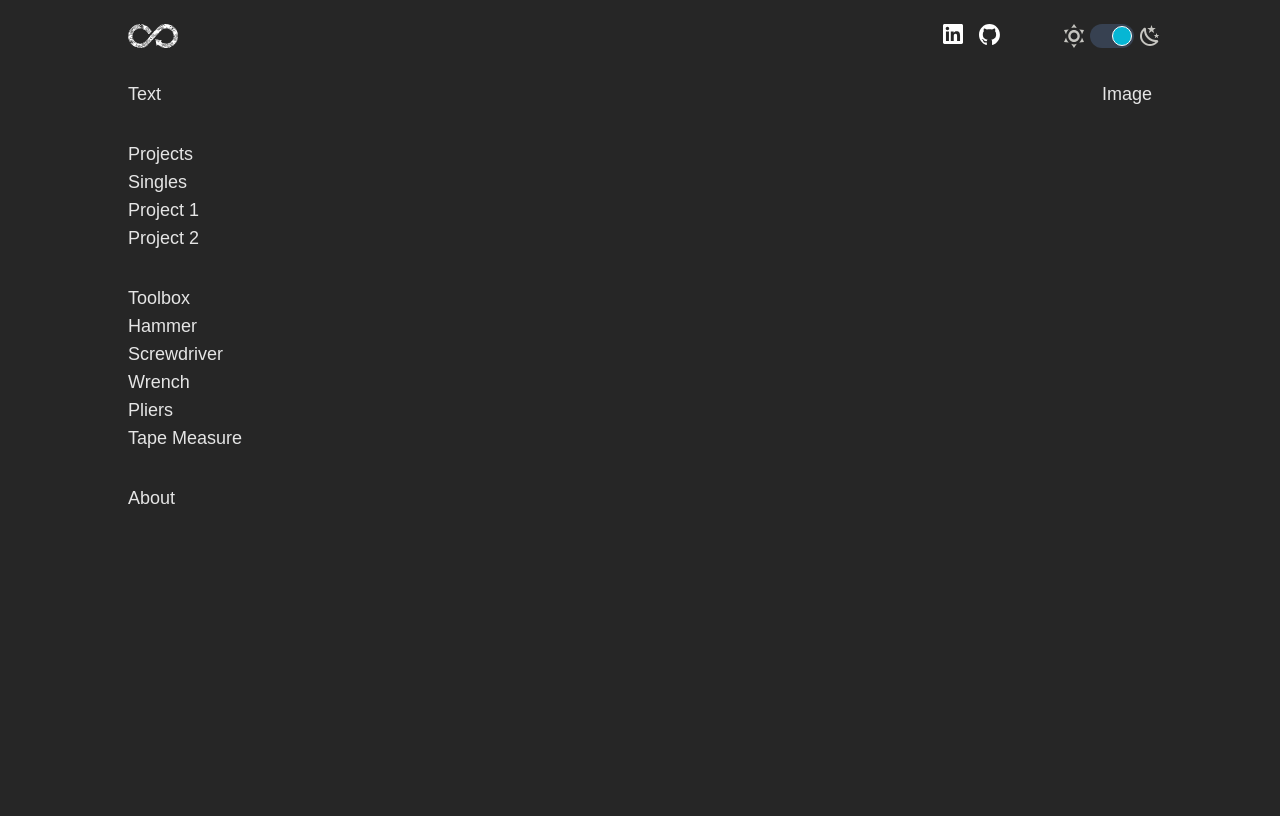
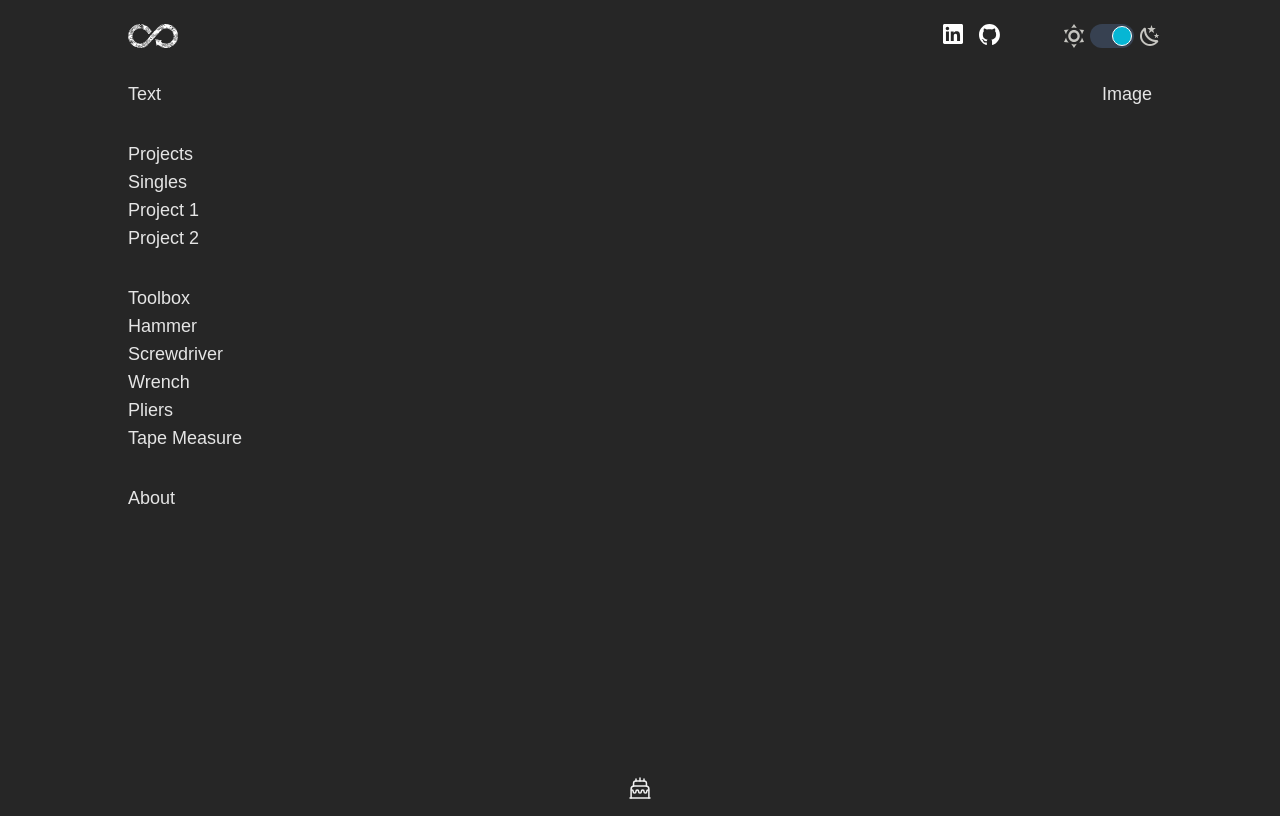
Before and after one commit to alexanderstoehr/Portfolio, a React (Vite) app in the folder portfolio-as/: page / in a window 1280 px wide. Built offline with nearby package versions, Linux system fonts and the light colour scheme.

Commit message:
added footer

```diff
--- a/portfolio-as/src/App.jsx
+++ b/portfolio-as/src/App.jsx
@@ -4,6 +4,7 @@ import Hero from "./components/Hero.jsx";
 import About from "./components/About.jsx";
 import Header from "./components/Header.jsx";
 import {useEffect, useState} from "react";
+import Footer from "./components/Footer.jsx";
 
 function App() {
 
@@ -18,12 +19,14 @@ function App() {
     }
 
     return (
-        <div className="flex flex-col align-middle gap-8 mt-4 w-full max-w-screen-lg mx-auto w-screen px-8 xl:w-[1200px] xl:p-0">
+        <div
+            className="flex min-h-screen flex-col align-middle gap-8 mt-4 w-full max-w-screen-lg mx-auto w-screen px-8 xl:w-[1200px] xl:p-0">
             <Header theme={theme} toggleTheme={toggleTheme}/>
             <Hero/>
             <Projects/>
             <Toolbox/>
             <About/>
+            <Footer theme={theme}/>
         </div>
     )
 }
--- /dev/null
+++ b/portfolio-as/src/components/Footer.jsx
@@ -0,0 +1,9 @@
+export default function Footer({theme}) {
+    return (
+        <div className="flex justify-center mt-auto pb-4">
+            <a href="https://www.amazon.de/hz/wishlist/ls/33N6ZZUM7XDUG?tag=bestwatcher-21" target="_blank">
+                <img src={theme === "dark" ? "/cake-lightmode.svg" : "/cake.svg"} className="hover:animate-pulse"/>
+            </a>
+        </div>
+    )
+}
--- a/portfolio-as/src/components/Projects.jsx
+++ b/portfolio-as/src/components/Projects.jsx
@@ -2,8 +2,6 @@ import projects from '/data/projects.json'
 import ProjectListingSingle from "./ProjectListingSingle.jsx";
 
 export default function Projects() {
-
-    console.log(projects)
 
     return (
         <div className="flex-col">
```
Also changed, not shown: portfolio-as/public/cake-lightmode.svg (added), portfolio-as/public/cake.svg (added).
